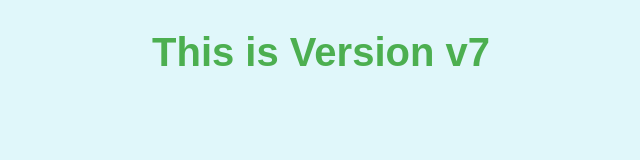
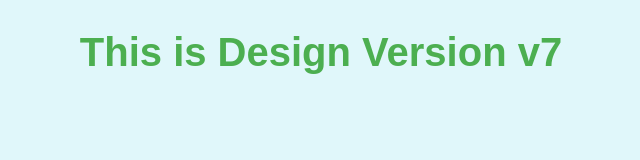
Before and after one commit to Ankit1695/Cloud_demo, a plain HTML site: page index.html in a window 1280 px wide. Shown: the whole page, without its empty margins (319-959 px from the left). Drawn offline with Linux system fonts and the light colour scheme.

Commit message:
Changed h1

```diff
--- a/index.html
+++ b/index.html
@@ -29,6 +29,6 @@
     </style>
 </head>
 <body>
-    <h1>This is Version v7</h1>
+    <h1>This is  Design Version v7</h1>
 </body>
 </html>
```
